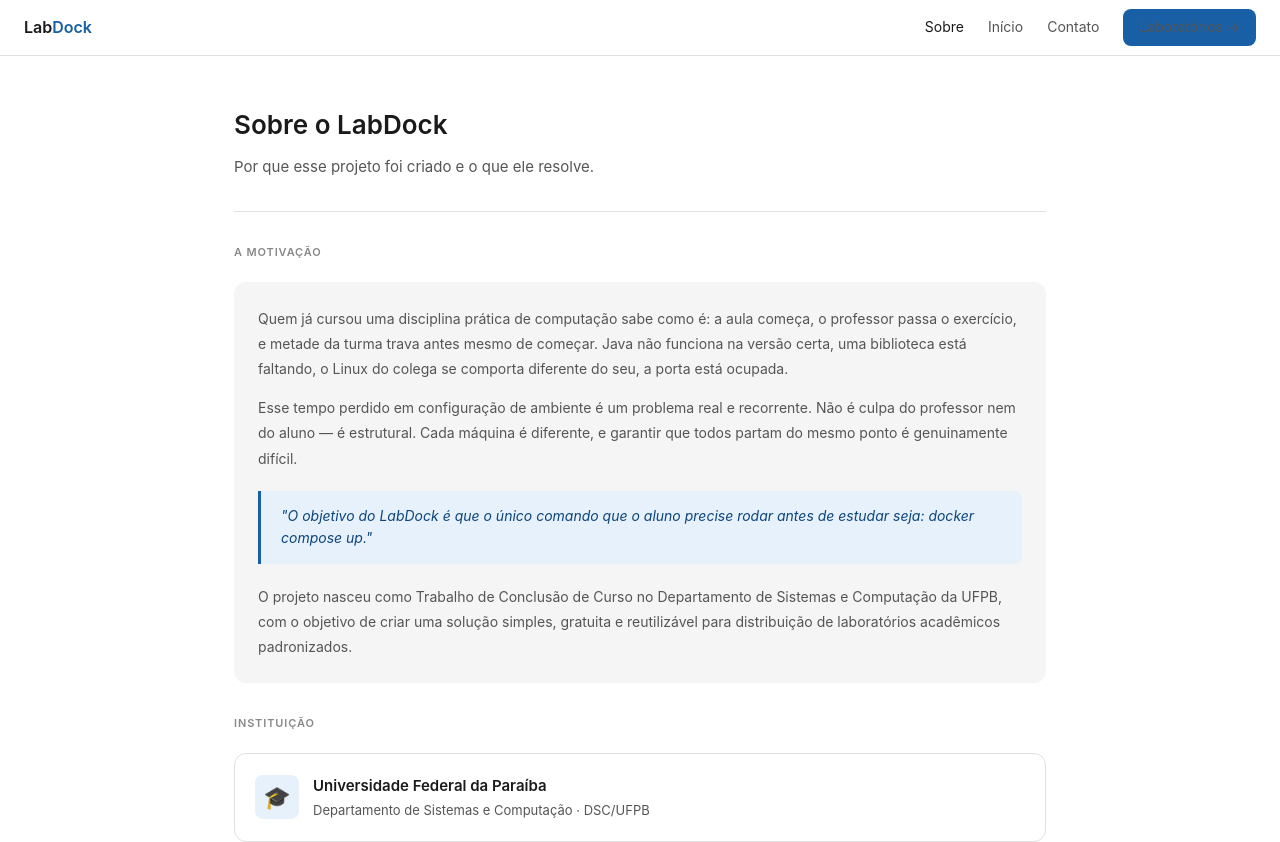
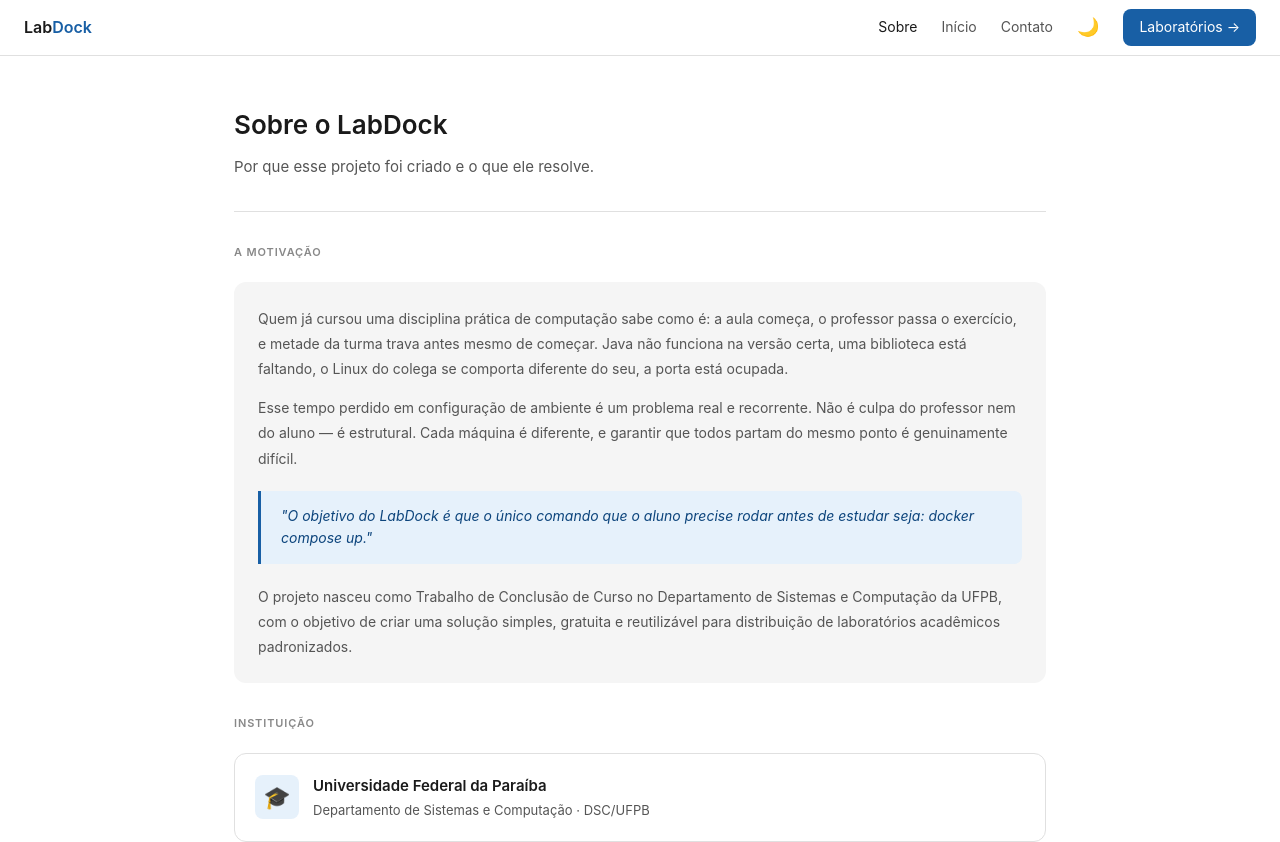
Before and after one commit to Daviddevlinux/labdock, a React (Vite) app: page /sobre in a window 1280 px wide. Shown: the top 842 px of the page. Built offline with nearby package versions, Linux system fonts and the light colour scheme.

Commit message:
ajuste de dark mode e ligth mode.

```diff
--- a/src/App.jsx
+++ b/src/App.jsx
@@ -4,9 +4,12 @@
 import Catalogo from './pages/Catalogo'
 import LabDetail from './pages/LabDetail'
 import Contato from './pages/Contato'
+import useTheme from './hooks/useTheme'
 import './index.css'
 
 export default function App() {
+  useTheme()
+
   return (
     <BrowserRouter>
       <Routes>
--- a/src/components/Navbar.jsx
+++ b/src/components/Navbar.jsx
@@ -1,7 +1,9 @@
 import { Link, useLocation } from 'react-router-dom'
+import useTheme from '../hooks/useTheme'
 
 export default function Navbar() {
   const { pathname } = useLocation()
+  const { theme, toggleTheme } = useTheme()
 
   return (
     <nav className="navbar">
@@ -10,6 +12,9 @@
         <Link to="/sobre" className={pathname === '/sobre' ? 'active' : ''}>Sobre</Link>
         <Link to="/" className={pathname === '/' ? 'active' : ''}>Início</Link>
         <Link to="/contato" className={pathname === '/contato' ? 'active' : ''}>Contato</Link>
+        <button type="button" className="theme-toggle" onClick={toggleTheme}>
+          {theme === 'light' ? '🌙' : '☀️'}
+        </button>
         <Link to="/laboratorios" className="navbar-btn">Laboratórios →</Link>
       </div>
     </nav>
--- /dev/null
+++ b/src/hooks/useTheme.js
@@ -0,0 +1,26 @@
+import { useEffect, useState } from 'react'
+
+const THEME_STORAGE_KEY = 'labdock-theme'
+
+function getInitialTheme() {
+  if (typeof window === 'undefined') {
+    return 'light'
+  }
+
+  return localStorage.getItem(THEME_STORAGE_KEY) || 'light'
+}
+
+export default function useTheme() {
+  const [theme, setTheme] = useState(getInitialTheme)
+
+  useEffect(() => {
+    document.documentElement.setAttribute('data-theme', theme)
+    localStorage.setItem(THEME_STORAGE_KEY, theme)
+  }, [theme])
+
+  function toggleTheme() {
+    setTheme((currentTheme) => (currentTheme === 'light' ? 'dark' : 'light'))
+  }
+
+  return { theme, toggleTheme }
+}
--- a/src/index.css
+++ b/src/index.css
@@ -16,6 +16,17 @@
   --radius-lg: 12px;
 }
 
+html[data-theme="dark"] {
+  --text-primary: #f0f0f0;
+  --text-secondary: #aaa;
+  --text-muted: #666;
+  --border: #2a2a2a;
+  --bg: #111;
+  --bg-secondary: #1a1a1a;
+  --azul-claro: #0C2340;
+  --azul-escuro: #90C4F0;
+}
+
 body { font-family: -apple-system, BlinkMacSystemFont, 'Segoe UI', sans-serif; color: var(--text-primary); background: var(--bg); line-height: 1.6; }
 
 a { color: var(--azul); text-decoration: none; }
@@ -24,14 +35,16 @@
 .container { max-width: 860px; margin: 0 auto; padding: 0 1.5rem; }
 
 /* NAVBAR */
-.navbar { display: flex; align-items: center; justify-content: space-between; height: 56px; border-bottom: 0.5px solid var(--border); padding: 0 1.5rem; position: sticky; top: 0; background: #fff; z-index: 100; }
+.navbar { display: flex; align-items: center; justify-content: space-between; height: 56px; border-bottom: 0.5px solid var(--border); padding: 0 1.5rem; position: sticky; top: 0; background: var(--bg); z-index: 100; }
 .navbar-logo { font-size: 16px; font-weight: 600; color: var(--text-primary); text-decoration: none; }
 .navbar-logo span { color: var(--azul); }
 .navbar-links { display: flex; gap: 1.5rem; align-items: center; }
 .navbar-links a { font-size: 14px; color: var(--text-secondary); text-decoration: none; }
 .navbar-links a:hover, .navbar-links a.active { color: var(--text-primary); }
-.navbar-btn { font-size: 13px; background: var(--azul); color: #fff; border: none; padding: 7px 16px; border-radius: var(--radius); cursor: pointer; text-decoration: none; }
-.navbar-btn:hover { background: var(--azul-escuro); text-decoration: none; }
+.theme-toggle { background: transparent; border: none; cursor: pointer; font-size: 18px; }
+.navbar-btn { font-size: 13px; background: var(--azul); color: #fff !important; border: none; padding: 7px 16px; border-radius: var(--radius); cursor: pointer; text-decoration: none; }
+.navbar-btn:hover, .navbar-btn:visited, .navbar-btn:active { color: #fff !important; text-decoration: none; }
+.navbar-btn:hover { background: var(--azul-escuro); }
 
 /* HERO */
 .hero { padding: 4rem 0 3rem; border-bottom: 0.5px solid var(--border); }
```
